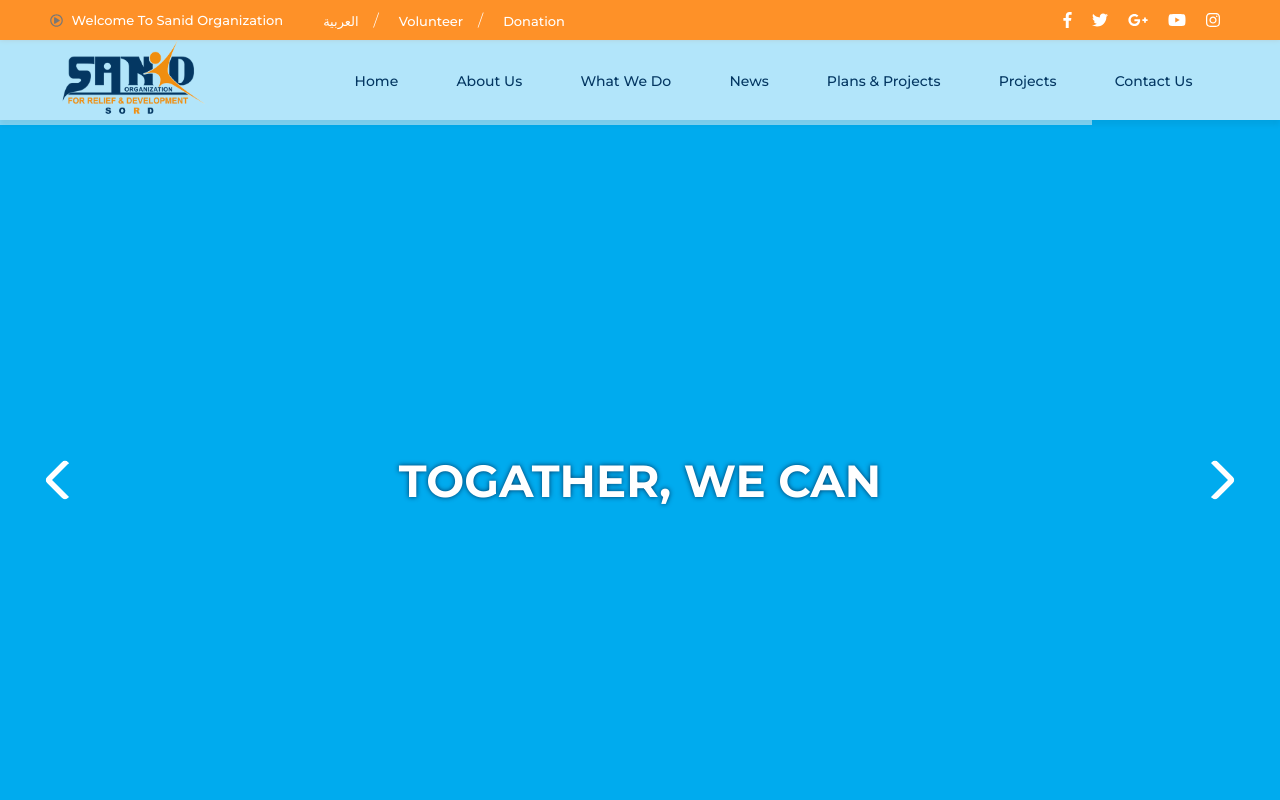
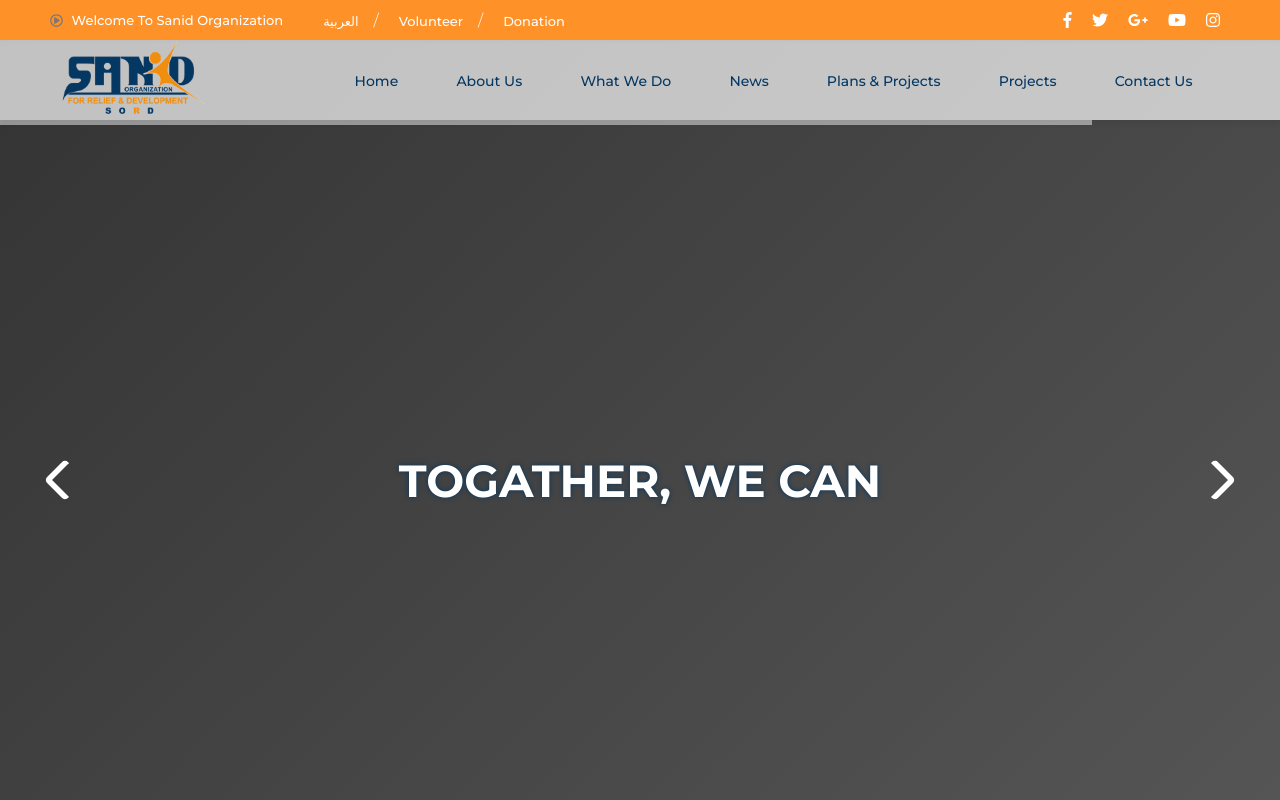
Before and after one commit to JalalMadhaji/demo-screen, a plain HTML site: page index.html in a window 1280 px wide. Shown: the top 800 px of the page. Drawn offline with Linux system fonts and the light colour scheme.

Commit message:
change slider backgrounds color

```diff
--- a/css/style.css
+++ b/css/style.css
@@ -178,13 +178,13 @@ a {
 .slider .inner-content .temp-img {
   height: 100vh;
   width: 100%;
-  background-color: rgb(255, 208, 0);
+  background: linear-gradient(-45deg, #777, #555);
 }
 .slider .inner-content > div:nth-of-type(2) .temp-img {
-  background-color: rgb(0, 171, 238);
+  background: linear-gradient(-45deg, #555, #333);
 }
 .slider .inner-content > div:nth-of-type(3) .temp-img {
-  background-color: rgb(233, 0, 97);
+  background: linear-gradient(-45deg, #333, #111);
 }
 .slider .inner-content > div {
   display: none;
```
